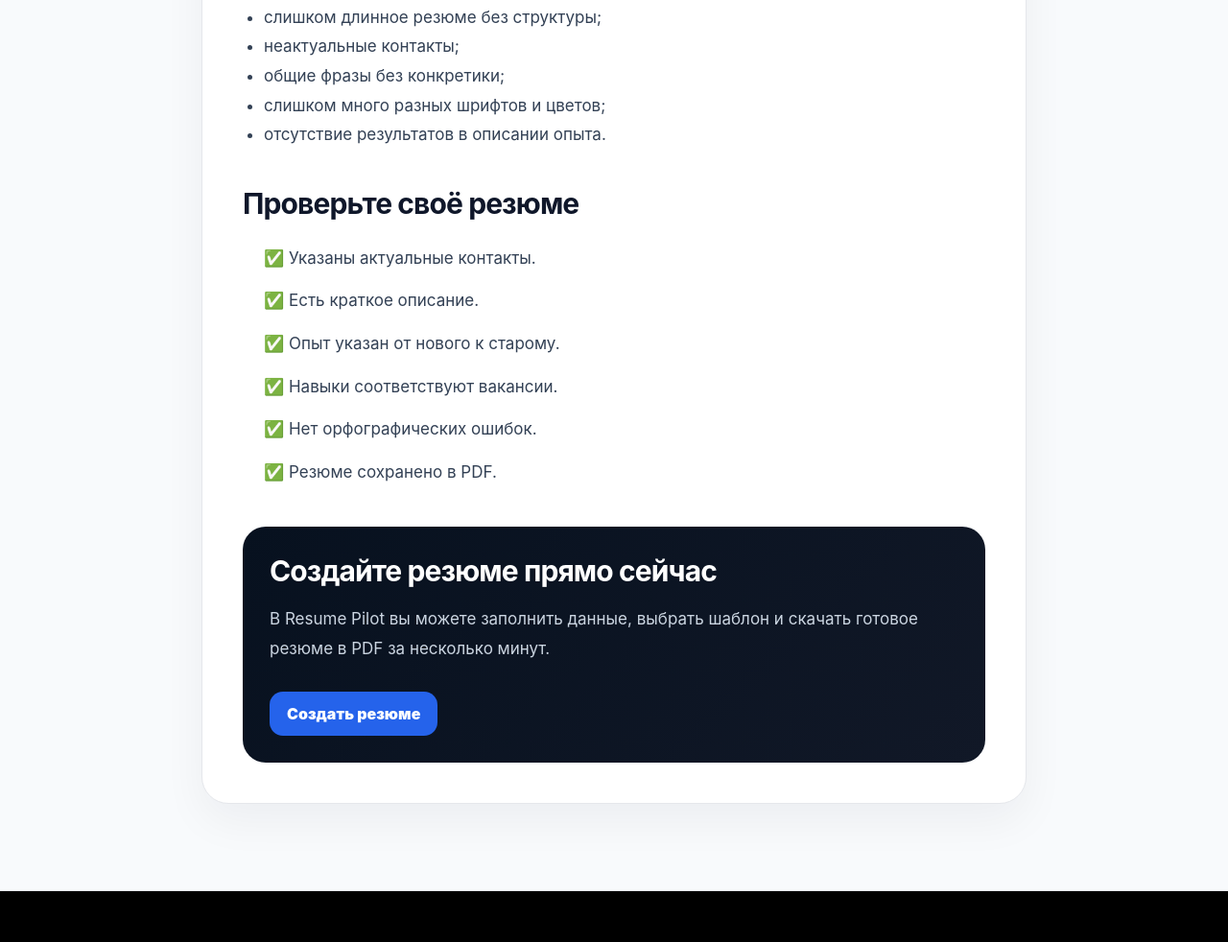
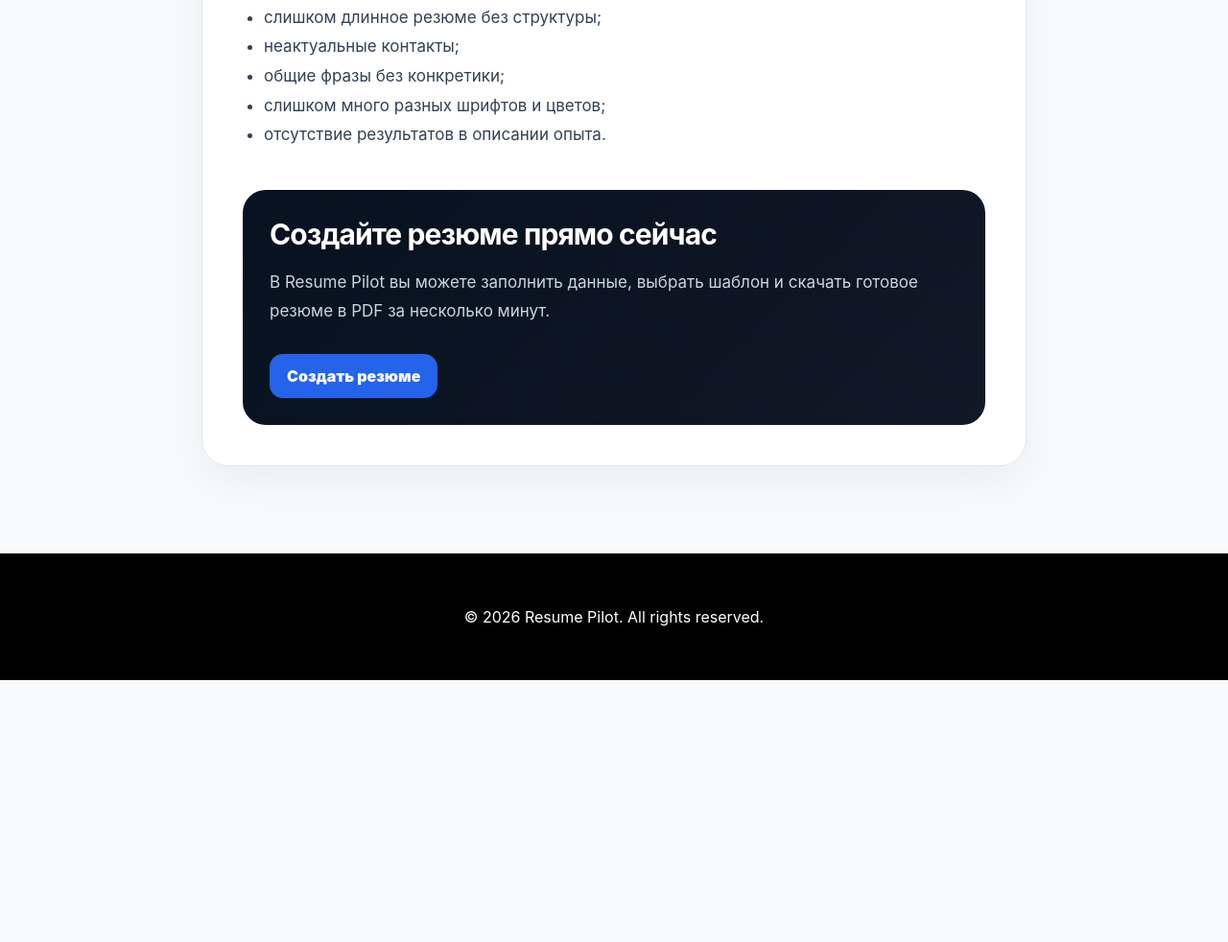
Before and after one commit to arseny-senya/resumepilot, a website: page blog/kak-sostavit-rezyume.html in a window 1280 px wide. Shown: the part 3720-4702 px from the top of the page at 96% size. After the commit the page ends 4429 px from the top, so only its background shows below. Drawn offline with Linux system fonts and the light colour scheme.

```diff
--- a/blog/kak-sostavit-rezyume.html
+++ b/blog/kak-sostavit-rezyume.html
@@ -203,21 +203,7 @@
               <li>слишком много разных шрифтов и цветов;</li>
               <li>отсутствие результатов в описании опыта.</li>
             </ul>
-            <h2>Проверьте своё резюме</h2>
 
-            <ul class="article-checklist">
-              <li>✅ Указаны актуальные контакты.</li>
-
-              <li>✅ Есть краткое описание.</li>
-
-              <li>✅ Опыт указан от нового к старому.</li>
-
-              <li>✅ Навыки соответствуют вакансии.</li>
-
-              <li>✅ Нет орфографических ошибок.</li>
-
-              <li>✅ Резюме сохранено в PDF.</li>
-            </ul>
             <div class="article-cta">
               <h2>Создайте резюме прямо сейчас</h2>
 
```
